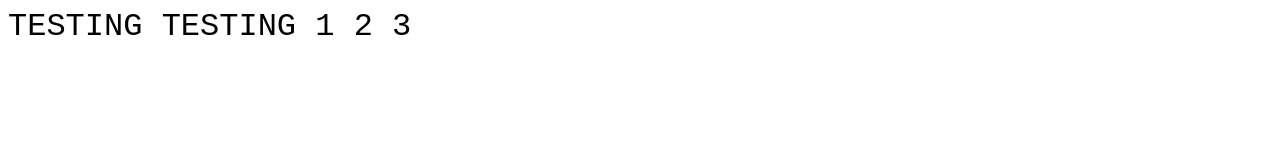
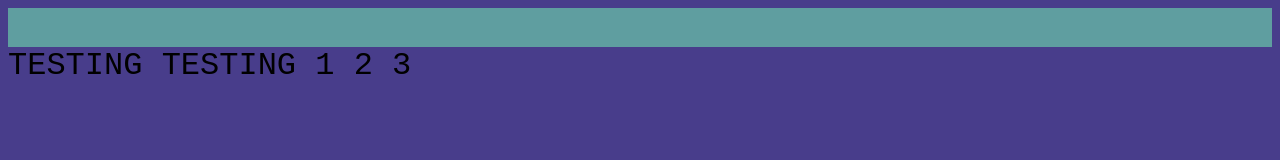
Before and after one commit to tommy-holman/Classwork, a plain HTML site: page index.html in a window 1280 px wide. Drawn offline with Linux system fonts and the light colour scheme.

Commit message:
second commit

```diff
--- a/index.html
+++ b/index.html
@@ -3,8 +3,10 @@
     <link rel="stylesheet" href="stylesheet.css">
 </head>
 
-<body>
+<body style="background-color: darkslateblue;">
+    <div class="navBar">
 
+    </div>
     <div class="test">
         TESTING TESTING 1 2 3
     </div>
--- a/stylesheet.css
+++ b/stylesheet.css
@@ -2,3 +2,12 @@
     font-size: xx-large;
     font-family: 'Courier New', Courier, monospace;
 }
+
+.navBar {
+    width: 100%;
+    height: 5%;
+    margin-left: 0;
+    margin-right: 0;
+    position: sticky;
+    background-color: cadetblue;
+}
```
